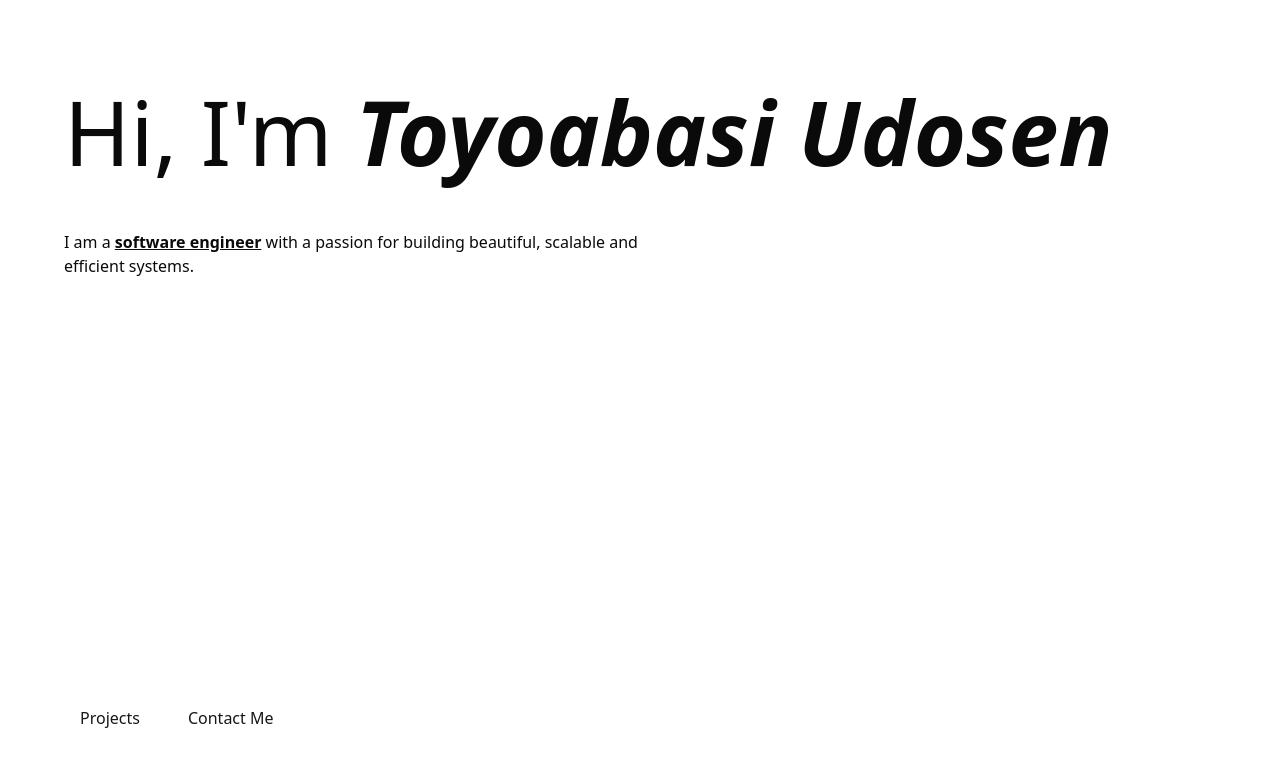
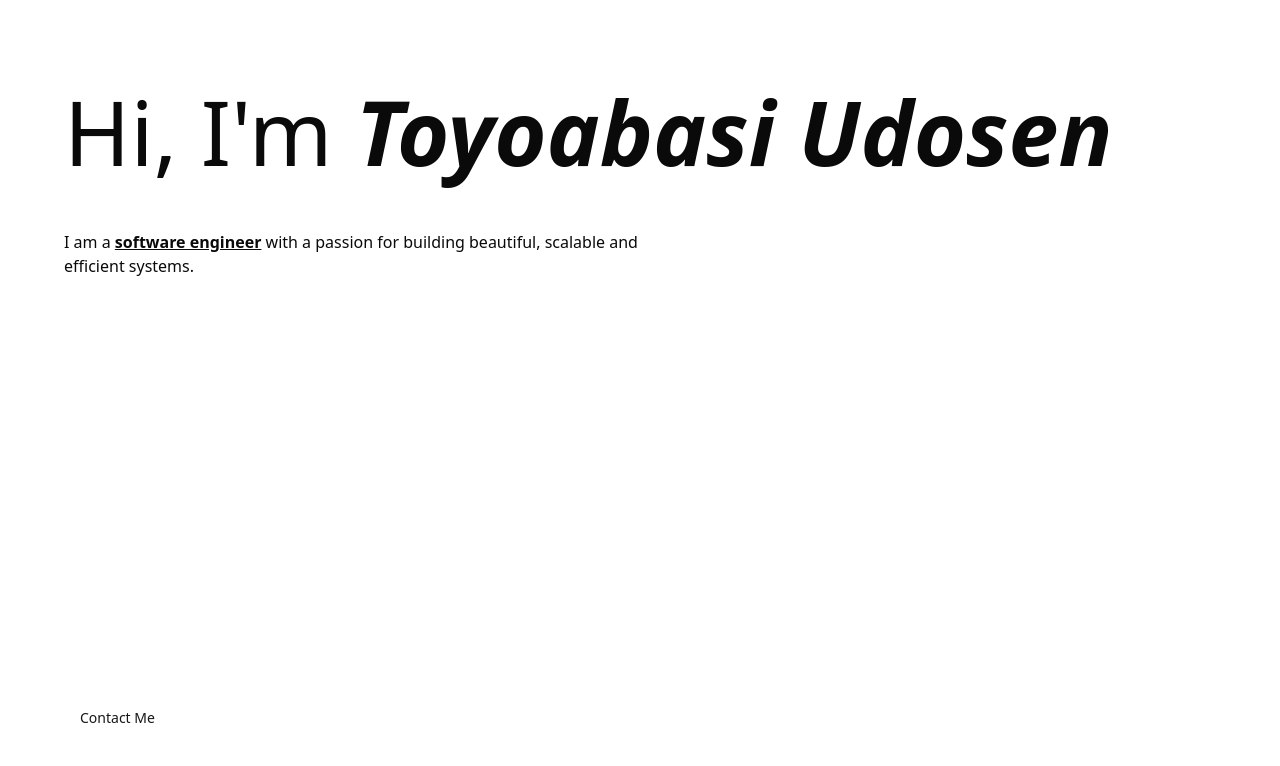
Before and after one commit to tyudosen/personal-website, a Next.js app: page /home in a window 1280 px wide. Shown: the top 766 px of the page. Built offline with nearby package versions, Linux system fonts and the light colour scheme; a web font is replaced by a local one.

Commit message:
remove projects link and add email to contact me link

```diff
--- a/src/styles/components/ui/footer/index.tsx
+++ b/src/styles/components/ui/footer/index.tsx
@@ -4,11 +4,11 @@ import { Button } from "../button";
 
 export default function Footer() {
   return <footer className="flex gap-4">
-    <Button className="font-black" variant="link">
+    {/* <Button className="font-black" variant="link">
         Projects
-    </Button>
-    <Button className="font-black" variant="link">
-        Contact Me
+    </Button> */}
+    <Button asChild variant="link">
+    <a href="mailto:tyudosen@yahoo.com" className="font-black" rel="noopener noreferrer" target="_blank">Contact Me</a>
     </Button>
   </footer>;
 }
```
